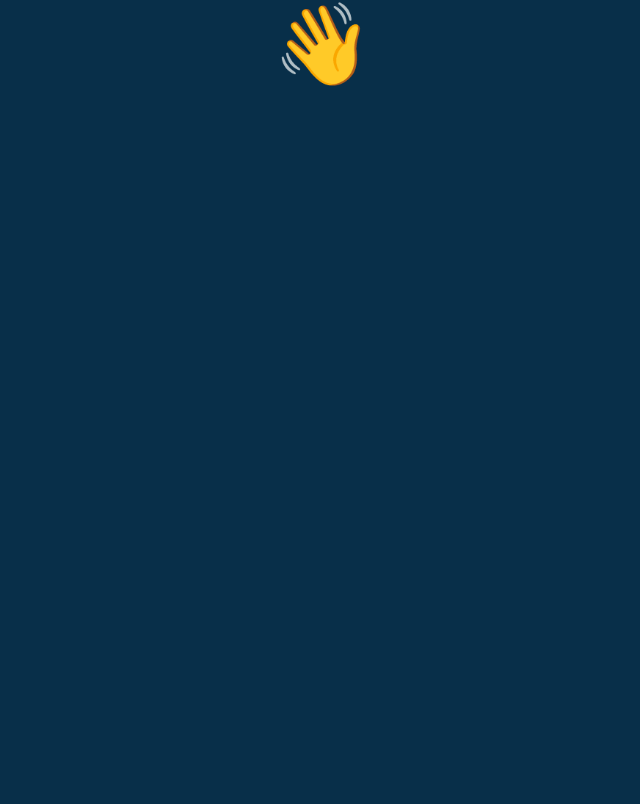
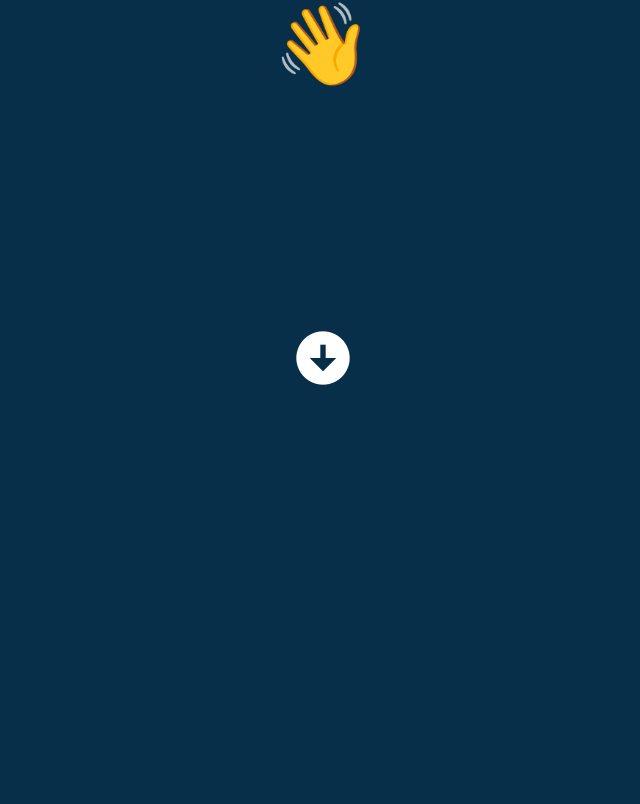
Before and after one commit to brunofregoso/portfolio, a Next.js app: page / in a window 1280 px wide. Shown: the part 396-1200 px from the top of the page, without its empty margins (317-957 px from the left). Built offline with nearby package versions, Linux system fonts and the light colour scheme.

Commit message:
added arrow breaker, contract email, and resume

```diff
--- a/app/layout.tsx
+++ b/app/layout.tsx
@@ -2,13 +2,14 @@ import type { Metadata } from "next";
 import { Inter } from "next/font/google";
 import "./globals.css";
 import Header from "@/components/header";
-
+import Contact from "@/components/Contact";
 
 const inter = Inter({ subsets: ["latin"] });
 
 export const metadata: Metadata = {
   title: "Bruno | Software Developer",
-  description: "Bruno is a third-year Computer Science student at the University of Central Florida and an aspiring Software Engineer",
+  description:
+    "Bruno is a third-year Computer Science student at the University of Central Florida and an aspiring Software Engineer",
 };
 
 export default function RootLayout({
@@ -17,11 +18,19 @@ export default function RootLayout({
   children: React.ReactNode;
 }>) {
   return (
-    <html lang="en">
-      <body className={`${inter.className} bg-sky-950 text-gray-950 h-[5000px] pt-[10rem]`}>
+    <html lang="en" className="scroll-smooth">
+      <head>
+        <link
+          href="https://unpkg.com/boxicons@2.1.4/css/boxicons.min.css"
+          rel="stylesheet"
+        ></link>
+      </head>
+      <body
+        className={`${inter.className} bg-sky-950 text-gray-950 h-[6000px] pt-[10rem]`}
+      >
         <Header />
         {children}
-        </body>
+      </body>
     </html>
   );
 }
--- a/app/page.tsx
+++ b/app/page.tsx
@@ -1,15 +1,16 @@
-import Image from "next/image";
 import Intro from "@/components/intro";
 import About from "@/components/about";
 import Projects from "@/components/projects";
 import Experience from "@/components/experience";
+import Contact from "@/components/Contact";
 export default function Home() {
   return (
-    <main className="flex flex-col">
+    <main className="flex flex-col justify-center">
       <Intro />
       <About />
       <Projects />
       <Experience />
+      <Contact />
     </main>
   );
 }
--- /dev/null
+++ b/app/types/boxicons.d.ts
@@ -0,0 +1,3 @@
+declare module "boxicons" {
+    export type IconName = string;
+  }
--- /dev/null
+++ b/components/Arrow.tsx
@@ -0,0 +1,20 @@
+"use client";
+import React from 'react'
+import Icon from './Icon'
+import { motion } from "framer-motion";
+export default function arrow() {
+  return (
+    <motion.div
+    className="flex flex-row justify-center pt-[10px] md:pt-[200px]"
+    animate={{
+        y: [-50, 0, -50, 0, -50]
+    }}
+    transition={{
+        duration: 2,
+        repeat: Infinity
+    }}
+    >
+        <Icon name="bxs-down-arrow-circle" size="64px" color="white"/>
+    </motion.div>
+  )
+}
--- /dev/null
+++ b/components/Contact.tsx
@@ -0,0 +1,32 @@
+import React from "react";
+
+export default function Contact() {
+  return (
+    <section className="flex justify-center mt-[28.25rem]" id="contact">
+      <div>
+        <h1 className="text-center pt-2 text-gray-50 text-3xl font-semibold">
+          Contact Me
+        </h1>
+        <ul className="flex justify-center">
+          <li className="p-4">
+            <a
+              href="mailto:br199946@ucf.edu"
+              className="bg-gray-50 text-gray-950 px-4 py-2 rounded-lg"
+            >
+              Email
+            </a>
+          </li>
+          <li className="p-4">
+            <a
+              href="/BrunoFregosoFriasResume.pdf"
+              target="_blank"
+              className="bg-gray-50 text-gray-950 px-4 py-2 rounded-lg"
+            >
+              Resume
+            </a>
+          </li>
+        </ul>
+      </div>
+    </section>
+  );
+}
--- /dev/null
+++ b/components/Icon.tsx
@@ -0,0 +1,14 @@
+import React from "react";
+import { IconName } from "boxicons";
+
+interface IconProps {
+  name: IconName;
+  size?: string;
+  color?: string;
+}
+
+const Icon: React.FC<IconProps> = ({ name, size = "24px", color = "" }) => {
+  return <i className={`bx ${name}`} style={{ fontSize: size, color }} />;
+};
+
+export default Icon;
--- a/components/about.tsx
+++ b/components/about.tsx
@@ -2,6 +2,7 @@
 
 import React from "react";
 import { motion } from "framer-motion";
+import Arrow from "@/components/Arrow";
 
 
 
@@ -14,19 +15,19 @@ export default function About() {
 
 
   return (
-    <section className="pt-[40rem] -scroll-mt-[32rem]" id="about">
+    <section className="pt-[32rem] -scroll-mt-[24rem]" id="about">
       <div className="flex flex-row justify-center">
         <div className="flex flex-col items-center h-[400px] w-[700px]">
           <motion.h1
           className="text-center pt-2 text-gray-50 font-semibold text-3xl"
-          initial={{ opacity: 0 }}
-          whileInView={{ opacity: 1 }}
+          /*initial={{ opacity: 0 }}
+          whileInView={{ opacity: 1 }}*/
           >
             About Me
           </motion.h1>
           <motion.p className="text-center text-wrap text-gray-50 pt-3 text-lg leading-loose max-w-[50%] md:max-w-[42rem]"
-          initial={{ opacity: 0 }}
-          whileInView={{ opacity: 1 }}
+          /*initial={{ opacity: 0 }}
+          whileInView={{ opacity: 1 }}*/
           >
             I am currently a second year student at the Unveristy of Central
             Florida studying computer science. I hold a deep interest in web
@@ -36,6 +37,9 @@ export default function About() {
             and expeirences. Please feel free to reach out if you have any
             questions!
           </motion.p>
+          <div className="pt-[70px]">
+            <Arrow />
+          </div>
         </div>
       </div>
     </section>
--- a/components/experience.tsx
+++ b/components/experience.tsx
@@ -7,6 +7,7 @@ import {
 } from "react-vertical-timeline-component";
 import "react-vertical-timeline-component/style.min.css";
 import { items } from "@/lib/data";
+import Arrow from "@/components/Arrow";
 
 export default function Experience() {
   return (
@@ -30,6 +31,9 @@ export default function Experience() {
           ))}
         </VerticalTimeline>
       </div>
+      <div className="pt-[70px]">
+            <Arrow />
+          </div>
     </section>
   );
 }
--- a/components/intro.tsx
+++ b/components/intro.tsx
@@ -2,7 +2,7 @@
 import React from "react";
 import { motion } from "framer-motion";
 import Image from "next/image";
-import bruno from "../public/bruno.png";
+import Arrow from "./Arrow";
 
 export default function Intro() {
   return (
@@ -14,15 +14,6 @@ export default function Intro() {
             animate={{ y: 0, opacity: 1 }}
             className="flex flex-row justify-center"
           >
-            <Image
-              src={bruno}
-              alt={"picture of me"}
-              width={200}
-              height={200}
-              priority={true}
-              quality={95}
-              className="h-25 w-25 rounded-full border-white border-4 justify-self-center hidden"
-            />
           </motion.div>
           <motion.p
             className="content-start text-[2rem] md:text-[3rem] text-center text-wrap text-gray-50 pt-[75px]"
@@ -44,6 +35,7 @@ export default function Intro() {
           </motion.p>
         </div>
       </div>
+      <Arrow />
     </section>
   );
 }
--- a/components/projects.tsx
+++ b/components/projects.tsx
@@ -5,18 +5,19 @@ import { motion } from "framer-motion";
 import { projects } from "@/lib/data";
 import { StaticImageData } from "next/image";
 import Image from "next/image";
+import Arrow from "@/components/Arrow";
 
 export default function Projects() {
   return (
     <section
-      className="flex flex-row justify-center scroll-mt-28 mt-[28rem]"
+      className="flex flex-row justify-center scroll-mt-28 mt-[32rem]"
       id="projects"
     >
       <div className="flex flex-col justify-center">
         <motion.h1
           className="text-center pt-2 text-gray-50 text-3xl font-semibold"
-          initial={{ opacity: 0 }}
-          whileInView={{ opacity: 1 }}
+          /*initial={{ opacity: 0 }}
+          whileInView={{ opacity: 1 }}*/
         >
           Projects
         </motion.h1>
@@ -25,6 +26,9 @@ export default function Projects() {
             <Project key={index}{...project} />
           ))}
         </div>
+        <div className="pt-[70px]">
+            <Arrow />
+          </div>
       </div>
     </section>
   );
--- a/package.json
+++ b/package.json
@@ -9,6 +9,7 @@
     "lint": "next lint"
   },
   "dependencies": {
+    "boxicons": "^2.1.4",
     "framer-motion": "^11.2.10",
     "next": "^14.2.5",
     "react": "^18",
```
Also changed, not shown: 2 other files (tests, documents, lock files or other folders).
